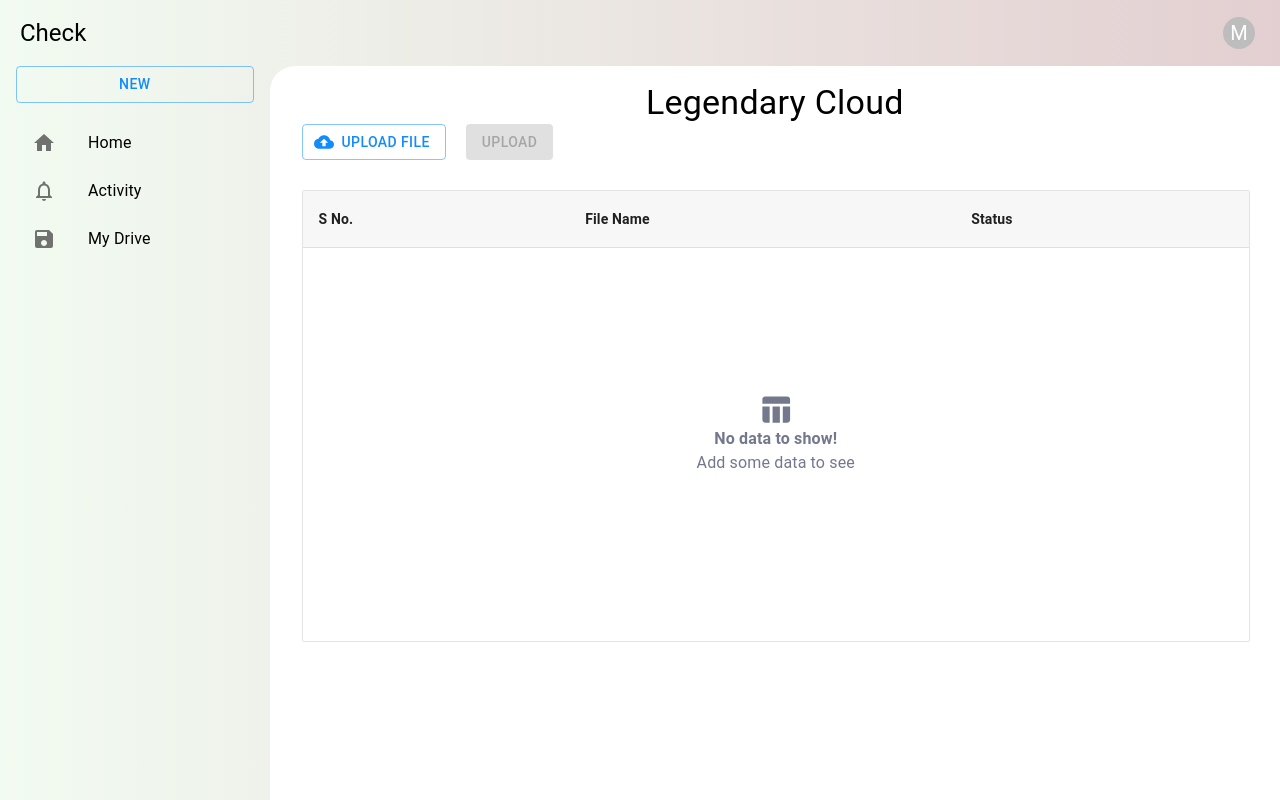
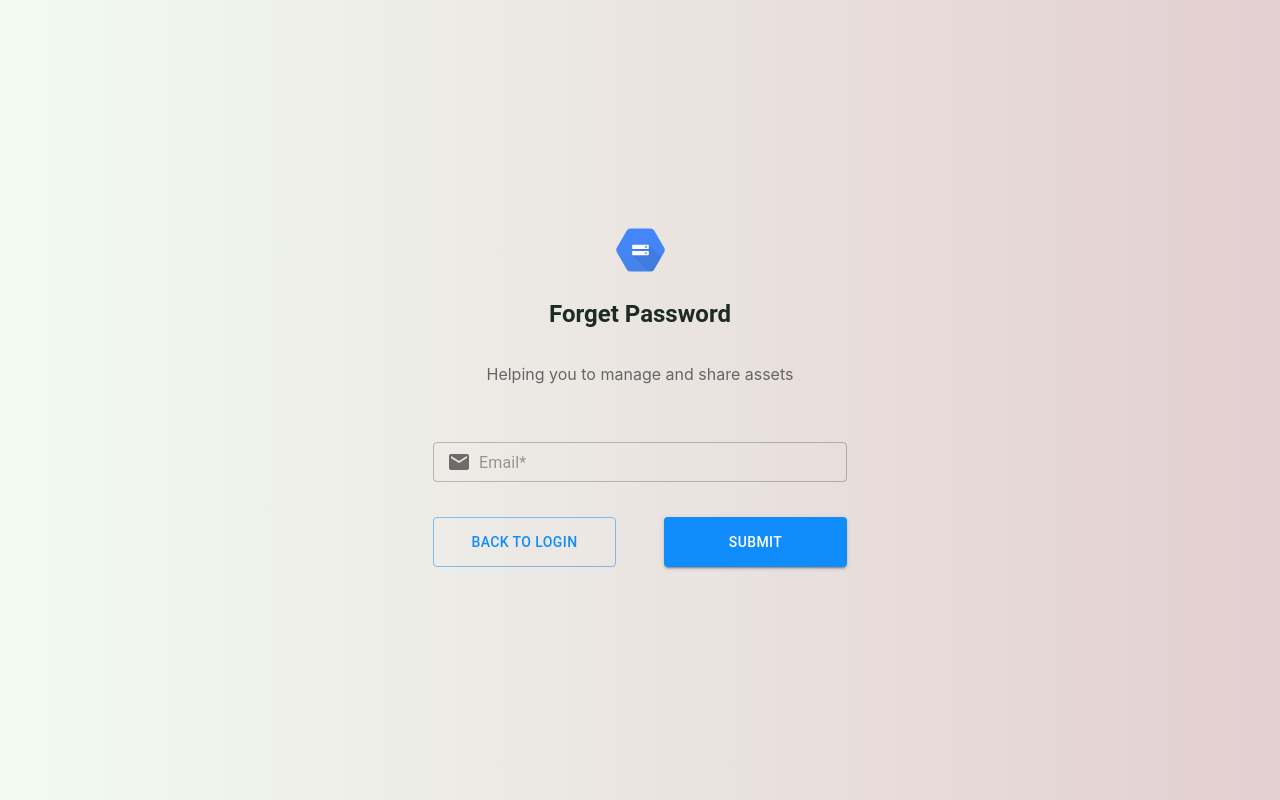
Before and after one commit to appu1322/cloud-frontend, a React (Vite) app: page /forgot-password in a window 1280 px wide. Before the commit this address led to /test. Built offline with nearby package versions, Linux system fonts and the light colour scheme.

Commit message:
add authentications screen

```diff
--- a/src/routes/index.tsx
+++ b/src/routes/index.tsx
@@ -4,11 +4,17 @@ import Layout from "../screens/layout";
 import MyDrive from "../screens/layout/my-drive";
 import Home from "../screens/Home";
 import Login from "../screens/auth/login";
+import ForgetPassword from "../screens/auth/forgot-password";
 
 export default createBrowserRouter([
     {
         path: "login",
         element: <Login />,
+        errorElement: <PageNotFound />
+    },
+    {
+        path: "forgot-password",
+        element: <ForgetPassword />,
         errorElement: <PageNotFound />
     },
     {
--- a/src/screens/auth/forgot-password/index.tsx
+++ b/src/screens/auth/forgot-password/index.tsx
@@ -9,7 +9,7 @@ import { Button, TextField, Typography, InputAdornment, Box, DialogActions } fro
 import { useNavigate } from "react-router-dom";
 // import AuthService from "../../../services/auth";
 import EmailIcon from "@mui/icons-material/Email";
-import Logo from "../../../assets/images/logo.png";
+import Logo from "../../../assets/images/logo.svg";
 import useSnackbar from "../../../hooks/useSnackbar";
 
 const ForgetPassword = () => {
@@ -50,7 +50,7 @@ const ForgetPassword = () => {
     <Box className="login-container center" flexDirection="column">
       <img alt="logo" src={Logo} width="63" height="66" />
       <Typography className="margin-top-40 fw-bold welcome" variant="h5">Forget Password</Typography>
-      <p className="sub-text grey-500">Helping you to manage and hire candidates</p>
+      <p className="sub-text grey-500">Helping you to manage and share assets</p>
       <Box className='credential-box' marginTop="40px" marginX="10px">
         <form onSubmit={handleSubmit(onSubmit)}>
           <TextField
@@ -70,7 +70,7 @@ const ForgetPassword = () => {
           />
           <DialogActions sx={{ padding: 0 }}>
             <Button className="margin-top-40 height-50" sx={{ marginRight: "40px" }} variant="outlined" fullWidth onClick={() => navigate("/login")}>Back To Login</Button>
-            <Button type="submit" className="margin-top-40 height-50" fullWidth >Send</Button>
+            <Button type="submit" className="margin-top-40 height-50" fullWidth >Submit</Button>
           </DialogActions>
         </form>
       </Box>
```
